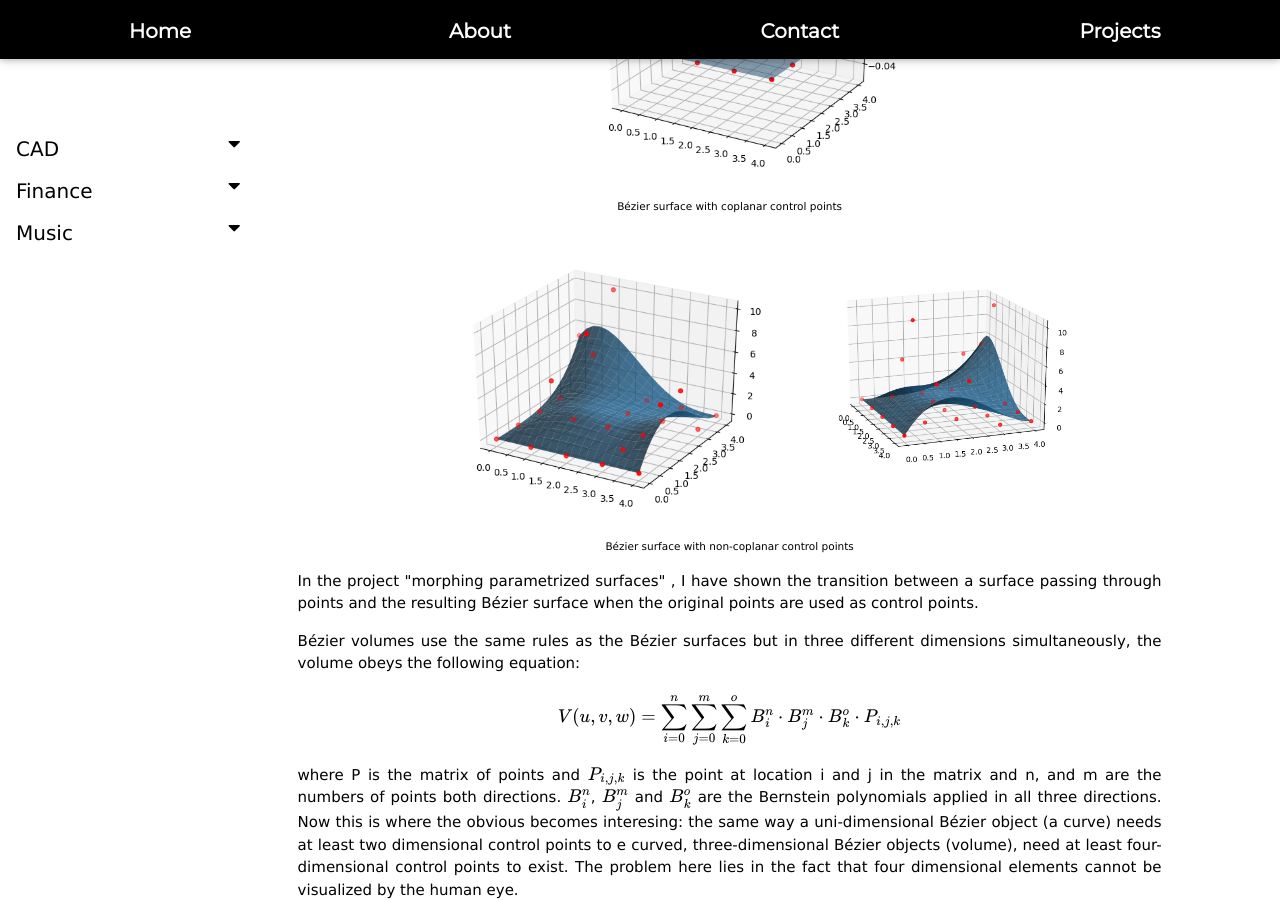
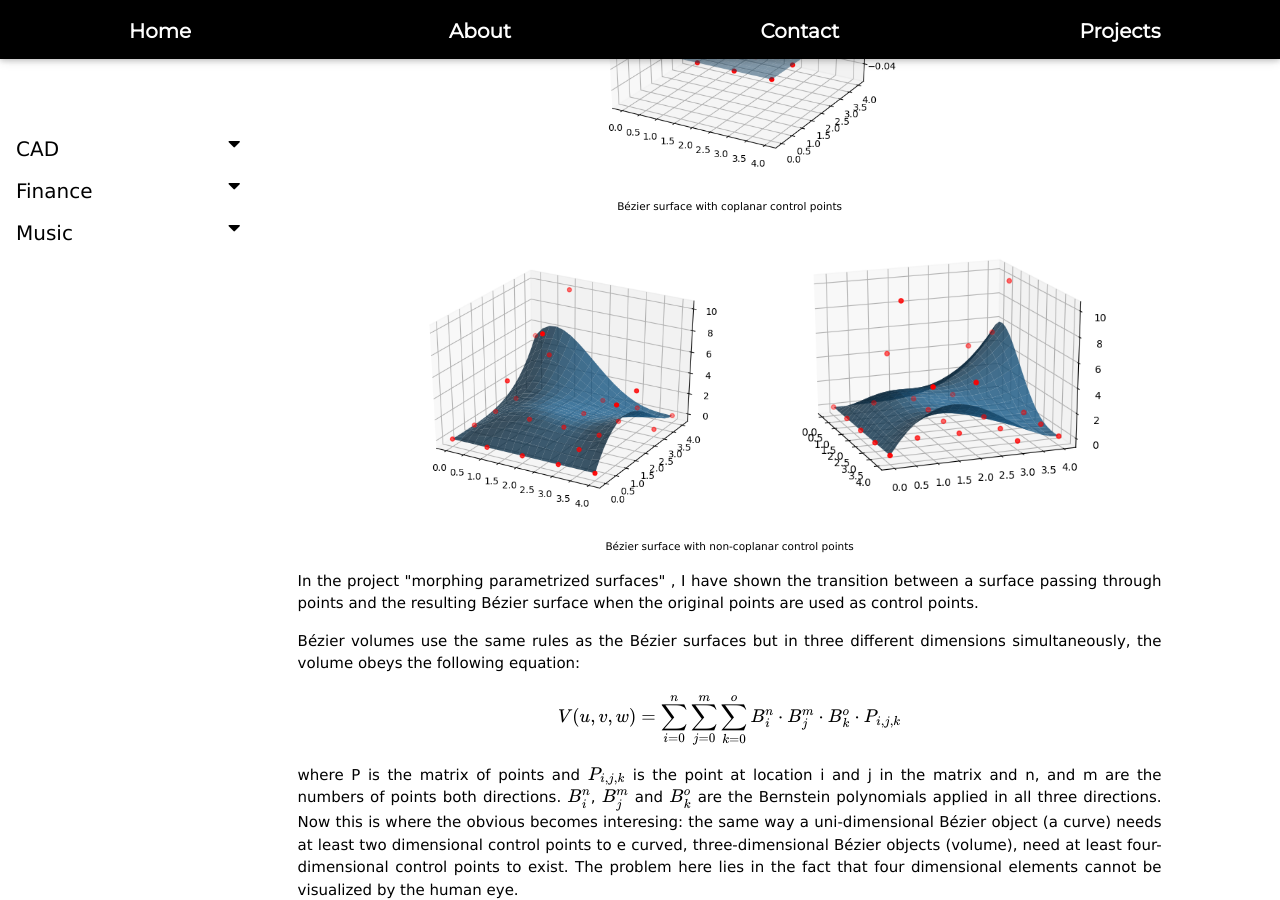
Before and after one commit to botengu/portfolio, a Jekyll site: the page built from _posts/2020-09-25-HigherDimensionalShape.md, in a window 1280 px wide and 900 px high, scrolled down 1881 px. Built offline with Jekyll 4.4.1, drawn with Linux system fonts in a browser that asks for light colours; nearby versions of some CDN libraries; library files that are not in the unit come from our copies; a script that is not in the unit is left out.

Commit message:
34th commit

```diff
--- a/_posts/2020-09-25-HigherDimensionalShape.md
+++ b/_posts/2020-09-25-HigherDimensionalShape.md
@@ -45,7 +45,7 @@ permalink: "/cad/nDBezier/"
     </div>
     <div class="w3-main w3-center" >
         <img src="/portfolio/assets/img/Bzsurf1.png" width="50%" height="50%">
-        <img src="/portfolio/assets/img/Bzsurf1_2.PNG" width="30%" height="30%">
+        <img src="/portfolio/assets/img/Bzsurf1_2.PNG" width="40%" height="40%">
         <figcaption> Bézier surface with non-coplanar control points</figcaption>
     </div>
      <p class = "justify">
```
